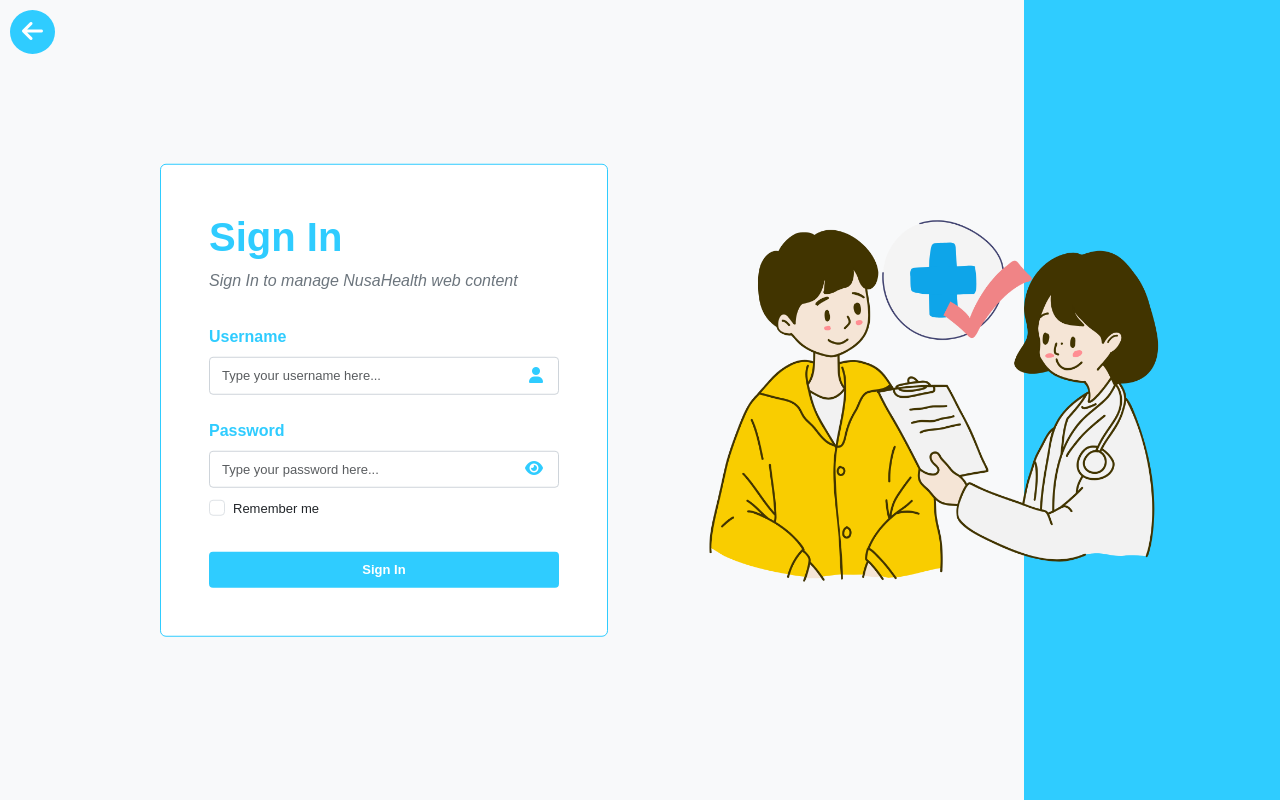
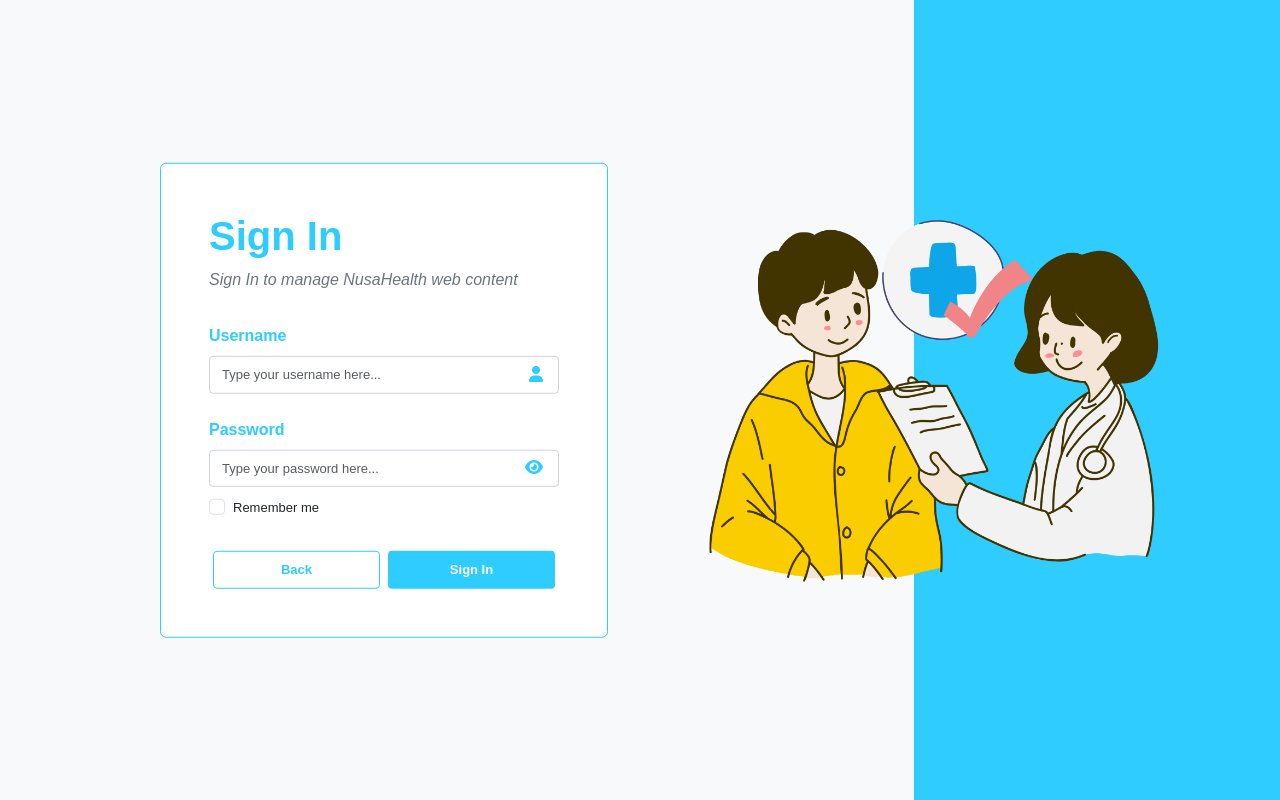
Before and after one commit to Anhar12/NusaHealth, a Django app: page /sign-in in a window 1280 px wide. Run offline with Django 5.2, Linux system fonts and the light colour scheme; some libraries are stand-ins or nearby versions.

Commit message:
fix UI sign in, about, home

```diff
--- a/NusaHealthCompany/NusaHealthApp/static/NusaHealthApp/css/custom.css
+++ b/NusaHealthCompany/NusaHealthApp/static/NusaHealthApp/css/custom.css
@@ -38,6 +38,19 @@
     background: #00C1FF !important;
     border: #00C1FF !important;
 }
+
+.btn-secondary {
+    background-color: #ffffff !important;  /* Warna latar belakang putih */
+    border: 1px solid #2FCCFF !important; /* Outline biru */
+    color: #2FCCFF !important;            /* Teks berwarna biru */
+    transition: background-color 0.3s ease, color 0.3s ease;
+}
+
+.btn-secondary:hover {
+    background-color: #2FCCFF !important;  /* Warna latar biru saat hover */
+    color: #ffffff !important;            /* Teks berubah menjadi putih saat hover */
+}
+
 
 .text-warning {
     color: #FCB316 !important;
@@ -132,12 +145,16 @@
     position: relative;
     overflow: hidden;
     cursor: pointer;
+    width: 100%;
+    max-width: 20rem; /
 }
 
 .card-img-top {
     display: block;
     width: 100%;
     height: auto;
+    aspect-ratio: 1 / 1;
+    object-fit: cover;
     transition: opacity 0.4s ease;
 }
 
@@ -403,6 +420,18 @@
     height: 4rem;
 }
 
+.w-40 {
+    width: 40% !important;
+}
+
+.rounded-circle {
+    border-radius: 50%; /* Makes the image circular */
+    width: 140px; /* Set both width */
+    height: 140px; /* and height to make it a 1:1 ratio */
+    object-fit: cover; /* Ensures the image scales to fit within the circular frame */
+}
+
+
 @media only screen and (max-width: 768px) {
     #sidebar-mcu {
         position: fixed !important;
--- a/NusaHealthCompany/NusaHealthApp/templates/Home/sign-in.html
+++ b/NusaHealthCompany/NusaHealthApp/templates/Home/sign-in.html
@@ -21,11 +21,11 @@
 <body class="d-flex flex-column min-vh-100">
     <section id="sign-in" class="vh-100">
         <div class="d-flex position-relative w-100">
-            <a href="{% url 'home' %}" class="btn btn-primary position-absolute rounded-circle fs-4 py-1" style="top: 10px; left: 10px;">
+            <!-- <a href="{% url 'home' %}" class="btn btn-primary position-absolute rounded-circle fs-4 py-1" style="top: 10px; left: 10px;">
                 <i class="fa-solid fa-arrow-left"></i>
-            </a>
+            </a> -->
             <div class="w-md-75 w-100 vh-100 d-flex justify-content-center align-items-center bg-light"></div>
-            <div class="w-25 bg-primary vh-100 d-md-block d-none"></div>
+            <div class="w-40 bg-primary vh-100 d-md-block d-none"></div>
             <div class="signin-card position-absolute top-50 translate-middle d-flex flex-column bg-white rounded p-5 border border-primary" style="left: 30%; width: 35%;">
                 <h1 class="fw-bold text-primary">
                     Sign In
@@ -63,7 +63,12 @@
                             Remember me
                         </label>
                     </div>
-                    <button type="submit" class="btn btn-primary w-100 mx-auto fs-small fw-bold rounded-1 py-2">Sign In</button>
+                    <!-- <button type="submit" class="btn btn-primary w-100 mx-auto fs-small fw-bold rounded-1 py-2">Sign In</button> -->
+                    <div class="d-flex justify-content-between w-100">
+                        <a href="{% url 'home' %}" class="btn btn-secondary w-50 mx-1 fs-small fw-bold rounded-1 py-2">Back</a>
+                        <button type="submit" class="btn btn-primary w-50 mx-1 fs-small fw-bold rounded-1 py-2">Sign In</button>
+                    </div>
+
                 </form>
             </div>
             <img src="static/NusaHealthApp/images/signin-hero.png" alt="" width="450px" class="position-absolute translate-middle top-50 d-md-block d-none" style="left: 73%;">
```
Also changed, not shown: NusaHealthCompany/NusaHealthApp/templates/Home/about.html (+5 -5 lines), NusaHealthCompany/db.sqlite3.
